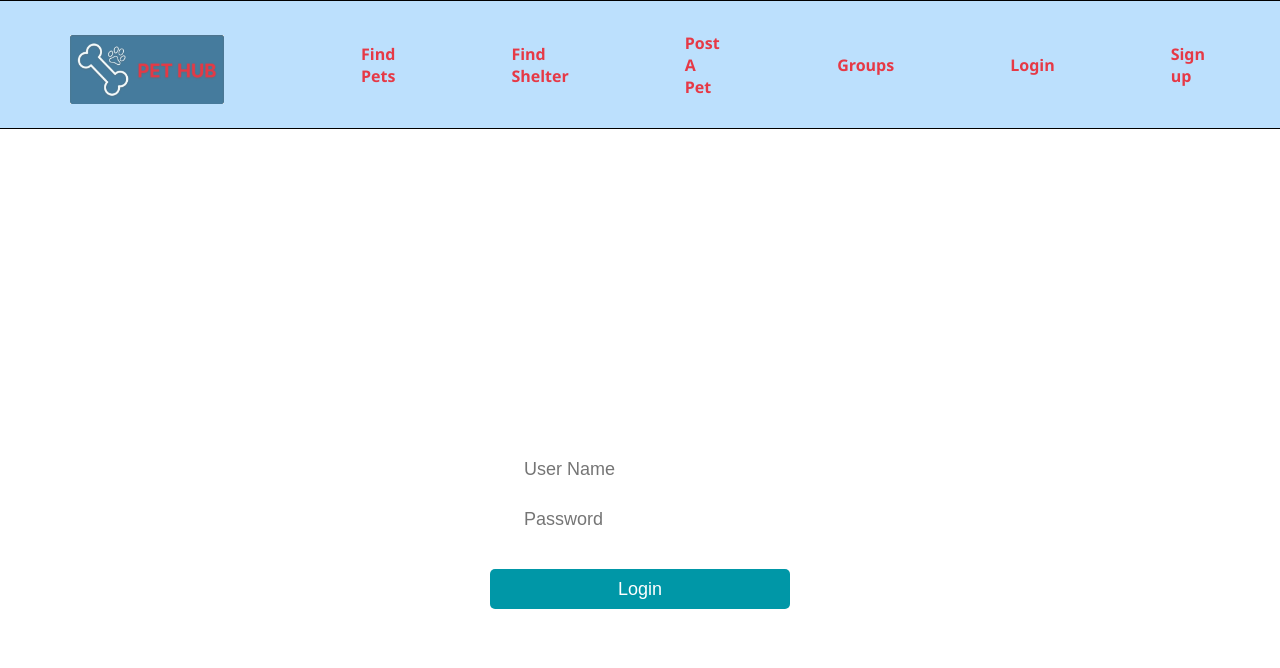
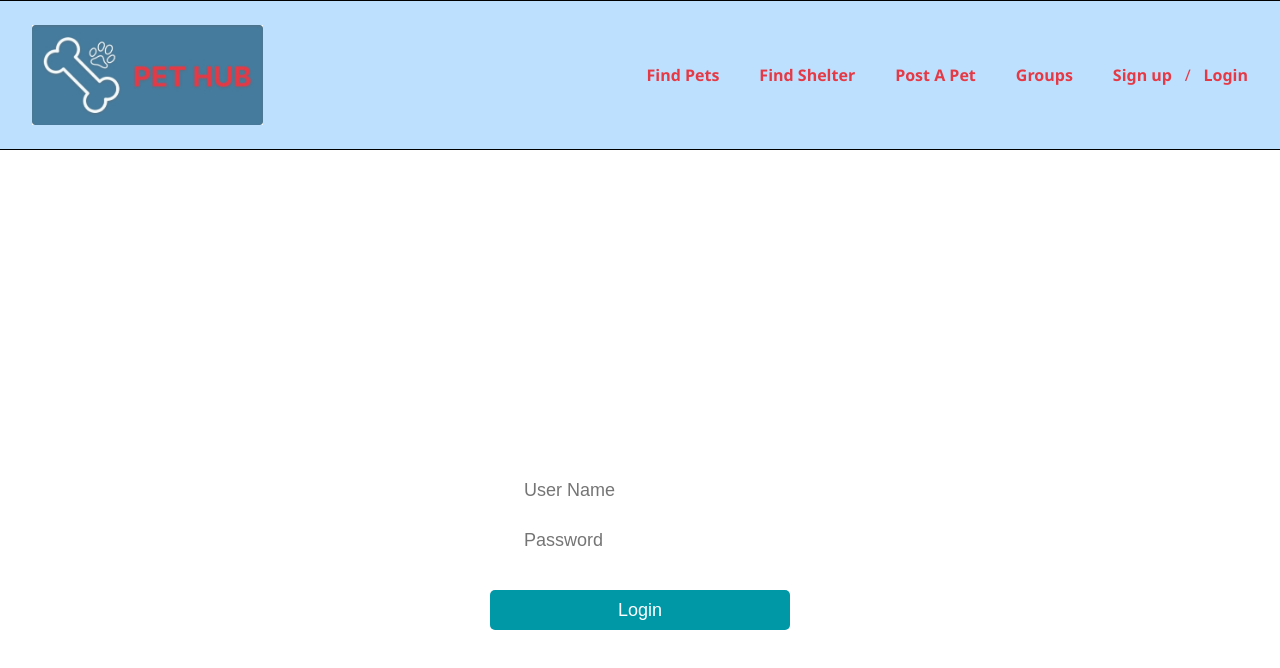
Before and after one commit to Cliffp15/Pethub, a React (Create React App) app in the folder pethub/: page /login in a window 1280 px wide. Shown: the top 668 px of the page. Built offline with nearby package versions, Linux system fonts and the light colour scheme.

Commit message:
updated navbar styles

```diff
--- a/pethub/src/components/Header.js
+++ b/pethub/src/components/Header.js
@@ -6,7 +6,7 @@ function Header() {
   return (
     // header component returning the logo of the website
     <header>
-      <Link to="/"  rel="noreferrer">
+      <Link to="/" rel="noreferrer">
         <img src={logo} alt="logo" className="logo" />
       </Link>
     </header>
--- a/pethub/src/components/Navbar.js
+++ b/pethub/src/components/Navbar.js
@@ -7,7 +7,7 @@ export default function Navbar() {
   return (
     <div className="header-nav">
       <nav className="nav">
-        <Header />
+        <Header className="logo" />
         {/* The Link component is the react version of href */}
         <ul className="nav-links">
           {/* Creating a component CustomLink which I am passing in props to the correct page */}
@@ -15,8 +15,12 @@ export default function Navbar() {
           <CustomLink to="/findshelter">Find Shelter</CustomLink>
           <CustomLink to="/postapet">Post A Pet</CustomLink>
           <CustomLink to="/groups">Groups</CustomLink>
-          <CustomLink to="/login">Login</CustomLink>
-          <CustomLink to="/signup">Sign up</CustomLink>
+
+          <div className="signup-login">
+            <CustomLink to="/signup">Sign up</CustomLink>
+            <span className="slash">/</span>
+            <CustomLink to="/login">Login</CustomLink>
+          </div>
           {/* <CustomLink to="/signuptest">Sign up Test</CustomLink> */}
         </ul>
       </nav>
--- a/pethub/src/pages/styles/Navbar.css
+++ b/pethub/src/pages/styles/Navbar.css
@@ -1,49 +1,62 @@
-.nav{
+.nav {
   background-color: #BCE0FD;
   color: #e63946;
   display: flex;
   justify-content: space-between;
   align-items: center;
-  gap: 2rem;
   padding: 20px;
   border-bottom: 1px solid black;
   border-top: 1px solid black;
 }
 
-
 .nav ul {
-  padding: 5px;
   margin: 0;
+  padding: 0;
   list-style: none;
   display: flex;
   gap: 1rem;
-  justify-content: space-between;
+  justify-content: flex-end;
 }
 
-
-.nav a{
+.nav a {
   color: inherit;
   text-decoration: none;
-  height: 100%;
   display: flex;
   align-items: center;
-  padding: .25rem;
-  /* display:inline-block; */
-   padding-left:50px;
-  padding-right:50px;
+  padding: 0.25rem;
+  margin: 0 0.5rem;
 }
-
-
 
 .nav li:hover {
   background-color: white;
-  opacity: .8;
+  opacity: 0.8;
 }
 
 .logo {
+  display: flex;
+  align-items: center;
+  padding: 0;
+  margin: 0;
+  height: 100px;
+}
+.signup-login {
+  display: flex;
+  align-items: center;
+}
 
-    width: 154px;
-    height: 79px;
-    /* margin: 10px 15px 15px 10px; */
-    padding-top: 10px;
+.signup-login .slash {
+  margin: 0 0.05rem;
 }
+.nav-links {
+  display: flex;
+  flex-direction: row;
+  align-items: center;
+}
+
+.signup {
+  margin-right: 0;
+}
+
+.login {
+  margin-left: 0;
+}
```
